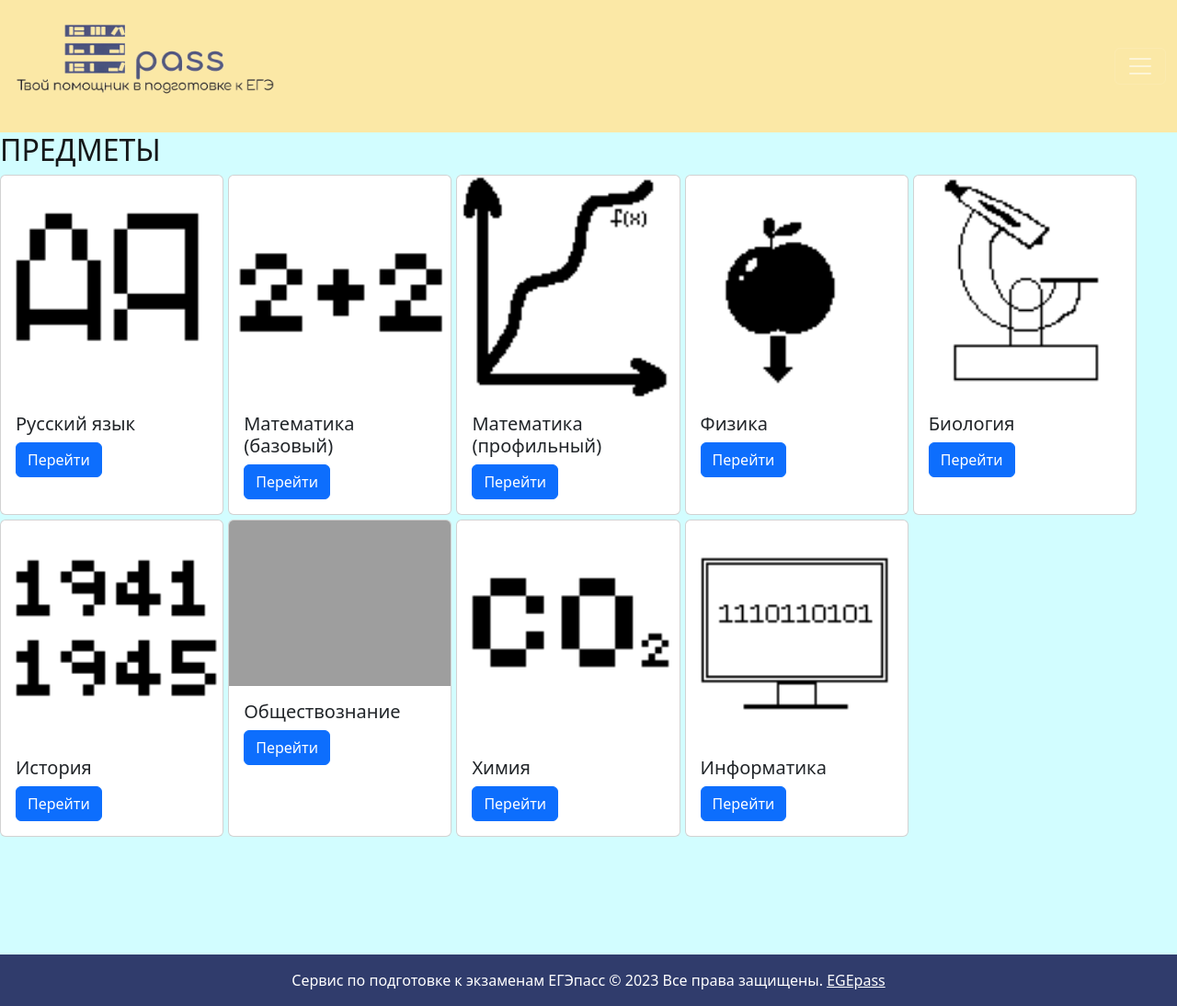
After one commit to Ardrass2/EGEpass, a Flask app: page /subjects in a window 1280 px wide. The commit adds this page. Shown: the whole page at 92% size. Run offline with Flask 3, Linux system fonts and the light colour scheme; grey boxes are pictures that could not be loaded.

Commit message:
Добавлена вкладка предметы, добавлены картинки для предметов. Изменен navbar

```diff
--- a/data/scores.py
+++ b/data/scores.py
@@ -11,7 +11,12 @@ subject_tasks = {
     "русский язык": [1, 1, 1, 1, 1, 1, 1, 3, 1, 1, 1, 1, 1, 1, 1, 1, 1, 1, 1, 1, 1, 1, 1, 1, 1, 3, 24],
     "математика (базовый)": [1, 1, 1, 1, 1, 1, 1, 1, 1, 1, 1, 1, 1, 1, 1, 1, 1, 1, 1, 1, 1],
     "математика (профильный)": [1, 1, 1, 1, 1, 1, 1, 1, 1, 1, 1, 2, 3, 2, 2, 3, 4, 4],
-    "физика": [1, 1, 1, 2, 2, 2, 1, 1, 1, 2, 2, 1, 1, 1, 2, 2, 2, 1, 2, 2, 2, 1, 1, 3, 2, 2, 3, 3, 3, 4]
+    "физика": [1, 1, 1, 2, 2, 2, 1, 1, 1, 2, 2, 1, 1, 1, 2, 2, 2, 1, 2, 2, 2, 1, 1, 3, 2, 2, 3, 3, 3, 4],
+    "биология": [1, 2, 1, 1, 1, 2, 2, 2, 1, 2, 2, 2, 1, 2, 2, 2, 2, 2, 2, 2, 2, 2, 3, 3, 3, 3, 3, 3, 3],
+    "история": [2, 1, 2, 3, 2, 2, 2, 1, 1, 1, 1, 2, 2, 2, 2, 2, 3, 3, 2, 3, 3],
+    "обществознание": [1, 2, 1, 2, 2, 2, 2, 2, 1, 2, 2, 1, 2, 2, 2, 2, 2, 2, 3, 3, 3, 4, 3, 4, 6],
+    "химия": [1, 1, 1, 1, 1, 2, 2, 2, 1, 1, 1, 1, 1, 2, 2, 1, 1, 1, 1, 1, 1, 2, 2, 2, 1, 1, 1, 1, 2, 2, 4, 5, 3, 4],
+    "информатика": [1, 1, 1, 1, 1, 1, 1, 1, 1, 1, 1, 1, 1, 1, 1, 1, 1, 1, 1, 1, 1, 1, 1, 1, 1, 2, 2]
 }
 
 
--- a/main.py
+++ b/main.py
@@ -34,7 +34,7 @@ def login():
             flash("Неправильный логин либо пароль", "Ошибка")
         else:
             flash("Пользователь не найден. Необходима регистрация.", "Ошибка")
-    return render_template("login.html", form=form)
+    return render_template("login.html", form=form, title='Вход')
 
 
 @app.route('/add_result/<subject>', methods=['POST', 'GET'])
@@ -44,7 +44,7 @@ def add_result(subject):
             return render_template("add_result.html", subject=subject, tasks=subject_tasks[subject], enumerate=enumerate)
     else:
         return redirect(url_for("login"))
-    return render_template("add_result.html")
+    return render_template("add_result.html", title=subject.capitalize())
 
 
 @app.route('/register', methods=['GET', 'POST'])
@@ -77,11 +77,15 @@ def setting():
             flash("Пароли различаются", "Ошибка")
         else:
             db = db_session.create_session()
-            current_user.hashed_password.replace(current_user.hashed_password,
-                                                 (generate_password_hash(str(form.change_password.data))))
+            current_user.hashed_password.replace(current_user.set_password(form.change_password.data))
             db.merge(current_user)
             db.commit()
     return render_template("settings.html", title="Настройки", form=form)
+
+
+@app.route("/subjects")
+def subjects():
+    return render_template("subjects.html", subjects=subject_tasks.keys(), title="Предметы")
 
 
 @app.route('/logout')
--- a/static/css/style.css
+++ b/static/css/style.css
@@ -115,3 +115,8 @@ input[type="number"] {
   grid-template-columns: repeat(auto-fill, minmax(49%, 49%));
   grid-gap: 1px;
 }
+.cards {
+  display: grid;
+  grid-template-columns: repeat(auto-fill, minmax(100px, 19%));
+  grid-gap: 5px;
+}
--- a/templates/base.html
+++ b/templates/base.html
@@ -23,9 +23,11 @@
             <div class="collapse navbar-collapse" id="navbarNav">
                 <ul class="navbar-nav">
                     {% if current_user.is_authenticated %}
-                    <li>Здравствуйте, {{current_user.username}}!</li>
-                    <li class="nav-item"><a class="nav-link text-dark" href="{{ url_for('login') }}">Личный кабинет</a></li>
-                    <li class="nav-item"><a class="nav-link text-dark" href="{{ url_for('setting') }}">Настройки</a></li>
+                    <li><a>Здравствуйте, {{current_user.username}}!</a></li>
+                    <li class="nav-item"><a class="nav-link text-dark" href="{{ url_for('subjects') }}">Предметы</a>
+                    </li>
+                    <li class="nav-item"><a class="nav-link text-dark" href="{{ url_for('setting') }}">Настройки</a>
+                    </li>
                     <li class="nav-item"><a class="nav-link text-dark" href="{{ url_for('logout') }}">Выйти</a></li>
                     {% else %}
                     <li class="nav-item"><a class="nav-link text-dark" href="{{ url_for('login') }}">Войти</a></li>
--- a/templates/settings.html
+++ b/templates/settings.html
@@ -25,6 +25,6 @@
     <h4>ㅤ</h4>
 </form>
 {% for msg in get_flashed_messages(True) %}
-    <div class="alert alert-danger" role="alert">{{msg}}</div>
+    <div class="alert alert-danger" role="alert">{{msg[1]}}</div>
 {% endfor %}
 {% endblock %}
--- /dev/null
+++ b/templates/subjects.html
@@ -0,0 +1,15 @@
+{% extends 'base.html'%}
+{% block content %}
+<h2>ПРЕДМЕТЫ</h2>
+<div class="cards">
+    {% for subject in subjects %}
+    <div class="card">
+        <img src="/static/img/{{subject}}.png" class="card-img-top" alt="...">
+        <div class="card-body">
+            <h5 class="card-title">{{subject.capitalize()}}</h5>
+            <a href="#" class="btn btn-primary">Перейти</a>
+        </div>
+    </div>
+    {% endfor %}
+</div>
+{% endblock %}
```
Also changed, not shown: data/forms.py (+5 -5 lines), static/img/биология.png (added), static/img/информатика.png (added), static/img/история.png (added), static/img/математика (базовый).png (added), static/img/математика (профильный).png (added), static/img/русский язык.png (added), static/img/физика.png (added), static/img/химия.png (added).
